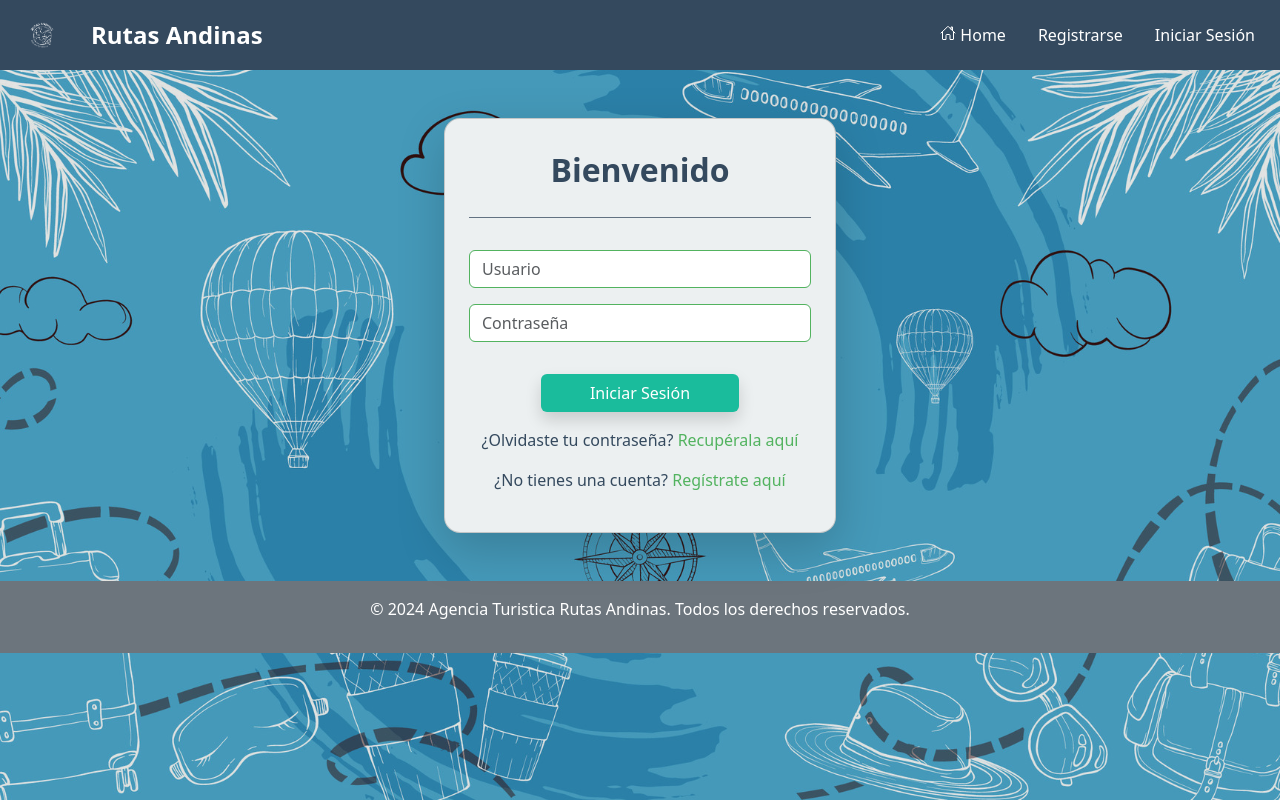
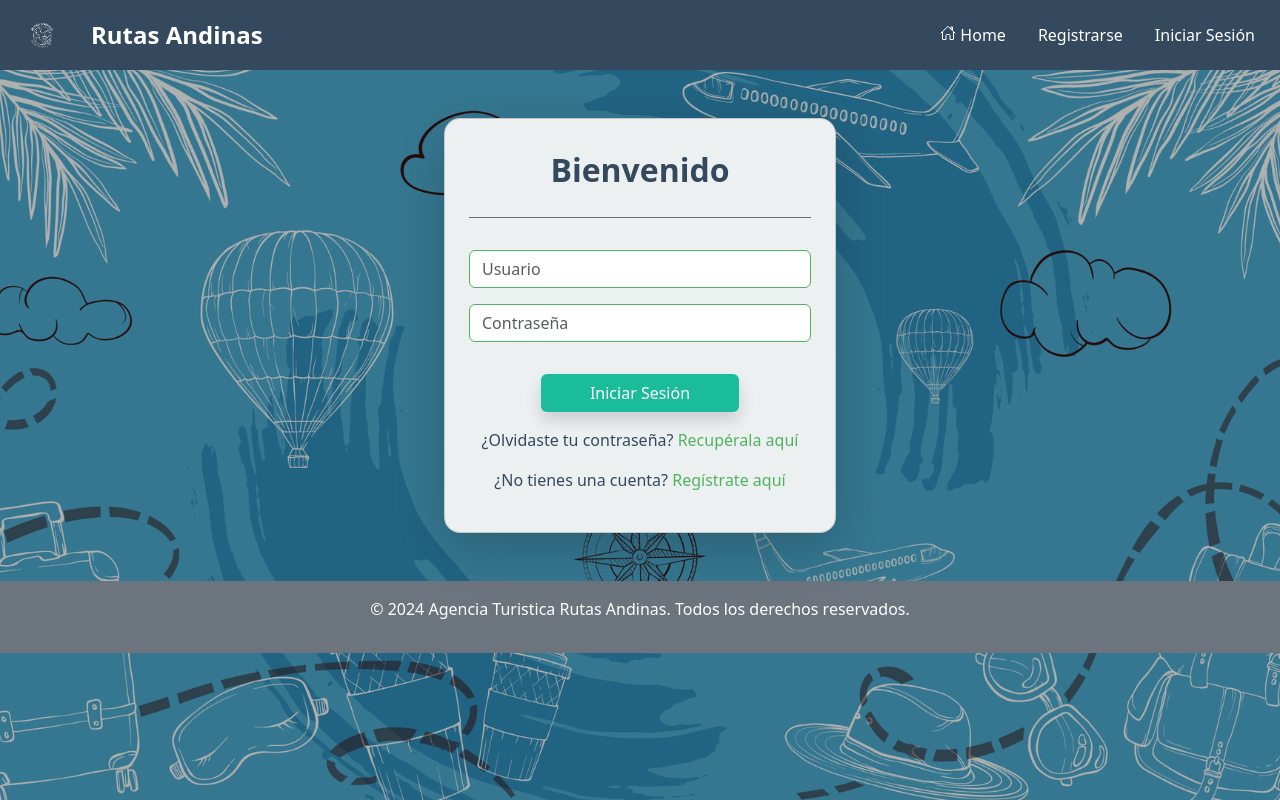
Before and after one commit to CRICAPOGA/Rutas_andinas, a Django app: page /authentication/login/ in a window 1280 px wide. Run offline with Django 5.2, Linux system fonts and the light colour scheme.

Commit message:
fix - Diseño imagenes

```diff
--- a/RutasAndinas/RutasAndinas/templates/base.html
+++ b/RutasAndinas/RutasAndinas/templates/base.html
@@ -10,7 +10,7 @@
         .bg-image {
             background: url("{% static 'img/pagFondo.jpg' %}") no-repeat center center fixed;
             background-size: cover !important;
-            background-color: rgba(0, 0, 0.1, 0.1); /* Cambia opacidad aquí */
+            background-color: rgba(0, 0, 0, 0.3); /* Cambia opacidad aquí */
             background-blend-mode: darken;
         }
 
```
Also changed, not shown: RutasAndinas/RutasAndinas.db.
